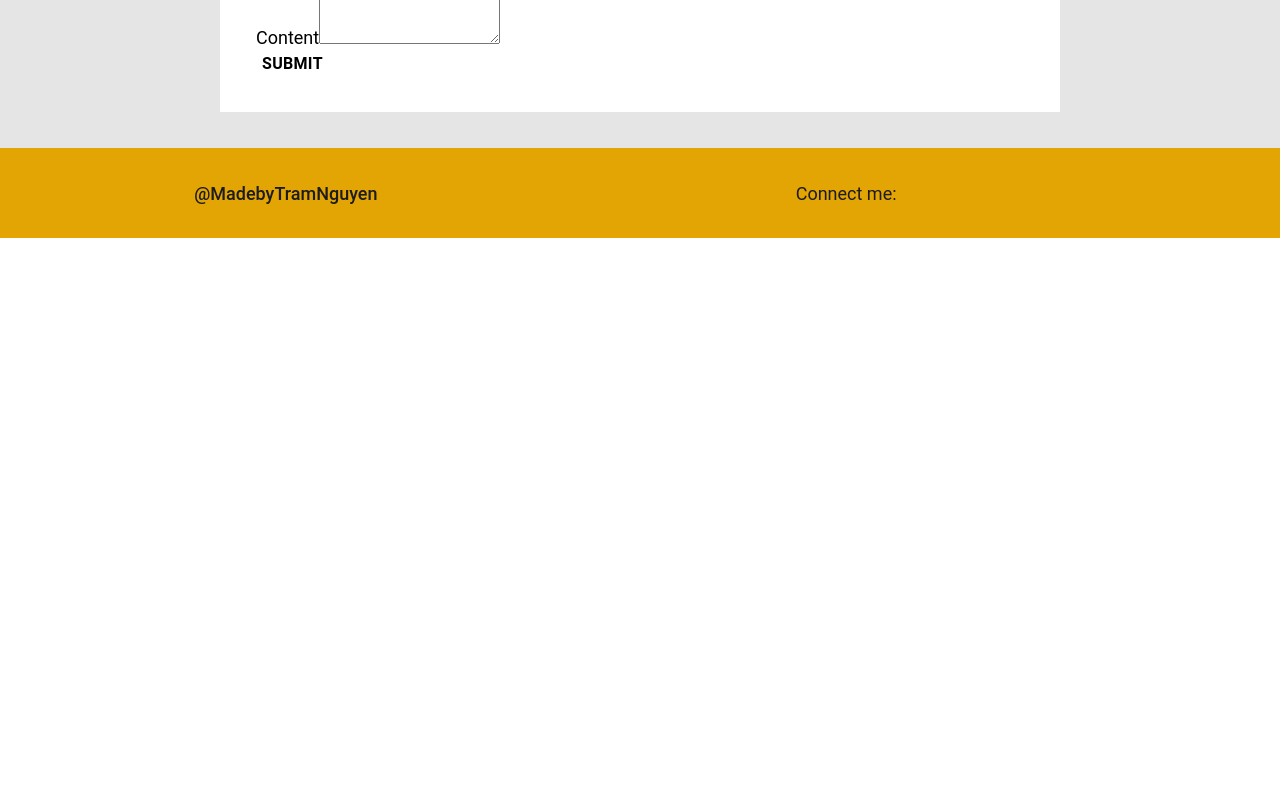
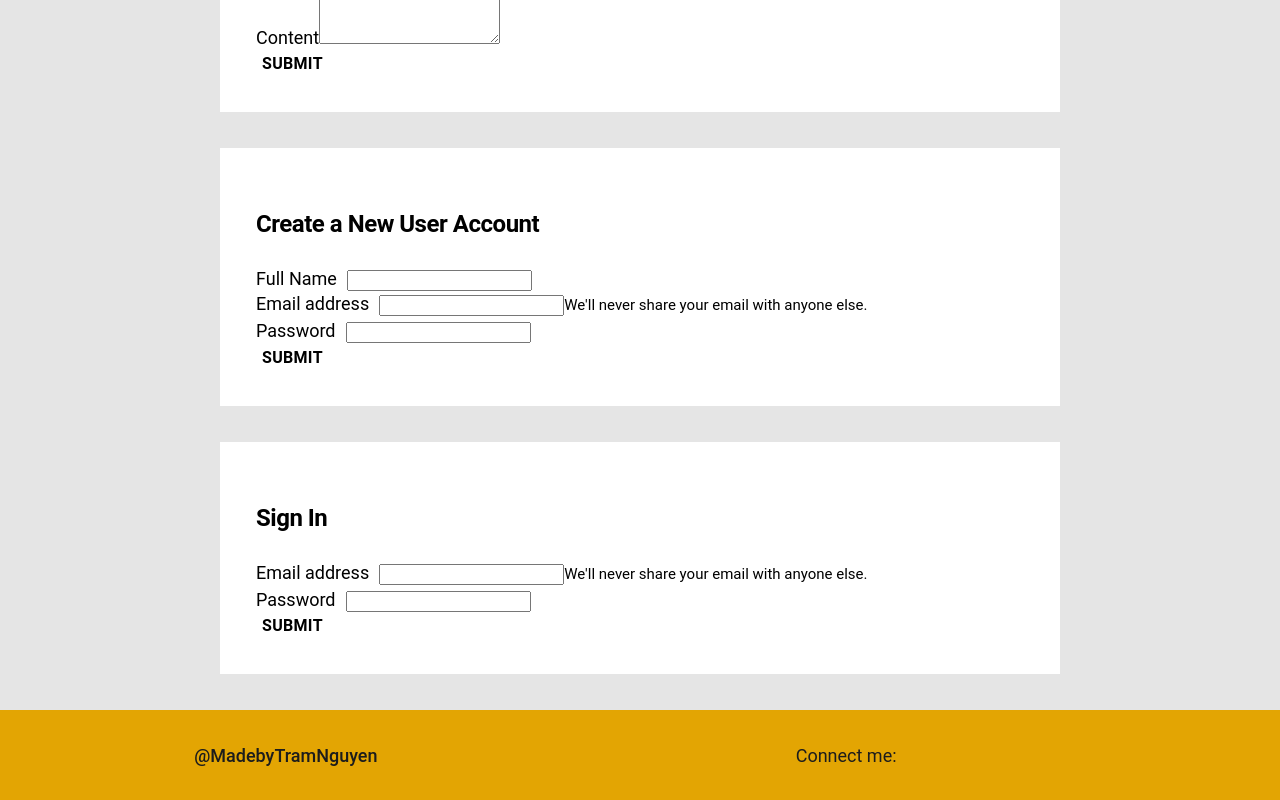
Before and after one commit to AsianTram/movies-blog, a React (Create React App) app in the folder client/: page /signup in a window 1280 px wide. Shown: the part 1697-2497 px from the top of the page. Before the commit the page ends 1935 px from the top, so only its background shows below. Built offline with nearby package versions, Linux system fonts and the light colour scheme; the HTML template or start-up script is replaced by a standard one.

Commit message:
Login and signup pages

```diff
--- a/client/src/App.tsx
+++ b/client/src/App.tsx
@@ -7,6 +7,8 @@ import Footer from './components/layout/Footer/index';
 import SinglePost from './pages/SinglePost/SinglePost';
 import PostList from './pages/PostList/PostList';
 import BlogForm from './components/blog/BlogForm/index';
+import SignUp from './components/user/SignUp/index';
+import Login from './components/user/Login/index';
 
 
 
@@ -17,6 +19,8 @@ function App() {
       <main>
         <PostList/>
         <BlogForm/>
+        <SignUp/>
+        <Login/>
       </main>
       <Footer/>
     </div>
--- /dev/null
+++ b/client/src/components/user/Login/Login.scss
@@ -0,0 +1,13 @@
+@import '../../../styles/variable';
+
+.login{
+  width: 80%;
+  background-color: white;
+  margin: 2em auto;
+  padding: 2em;
+}
+@media only screen and (min-width: 768px) {
+.login{
+  width: 60%;
+}
+}
--- /dev/null
+++ b/client/src/components/user/Login/index.tsx
@@ -0,0 +1,25 @@
+import React from 'react'
+
+import './Login.scss';
+
+const Login = () => {
+  return (
+    <div className='login'>
+      <h3>Sign In</h3>
+      <form>
+        <div className="form-group">
+          <label htmlFor="email">Email address</label>
+          <input type="email" className="form-control" id="email" aria-describedby="emailHelp" />
+          <small id="emailHelp" className="form-text text-muted">We'll never share your email with anyone else.</small>
+        </div>
+        <div className="form-group">
+          <label htmlFor="password">Password</label>
+          <input type="password" className="form-control" id="password" />
+        </div>
+        <button type="submit" className="btn btn-primary">Submit</button>
+      </form>
+    </div>
+  )
+}
+
+export default Login
--- /dev/null
+++ b/client/src/components/user/SignUp/SignUp.scss
@@ -0,0 +1,13 @@
+@import '../../../styles/variable';
+
+.signup{
+  width: 80%;
+  background-color: white;
+  margin: 2em auto;
+  padding: 2em;
+}
+@media only screen and (min-width: 768px) {
+.signup{
+  width: 60%;
+}
+}
--- /dev/null
+++ b/client/src/components/user/SignUp/index.tsx
@@ -0,0 +1,30 @@
+import React from 'react'
+
+import './SignUp.scss';
+
+const SignUp = () => {
+  return (
+    <div className="signup">
+      <h3>Create a New User Account</h3>
+       <form>
+       <div className="form-group">
+          <label htmlFor="name">Full Name</label>
+          <input type="text" className="form-control" id="name"/>
+        </div>
+        <div className="form-group">
+          <label htmlFor="email">Email address</label>
+          <input type="email" className="form-control" id="email" aria-describedby="emailHelp" />
+          <small id="emailHelp" className="form-text text-muted">We'll never share your email with anyone else.</small>
+        </div>
+        <div className="form-group">
+          <label htmlFor="password">Password</label>
+          <input type="password" className="form-control" id="password" />
+        </div>
+        <button type="submit" className="btn btn-primary">Submit</button>
+      </form>
+
+    </div>
+  )
+}
+
+export default SignUp
```
